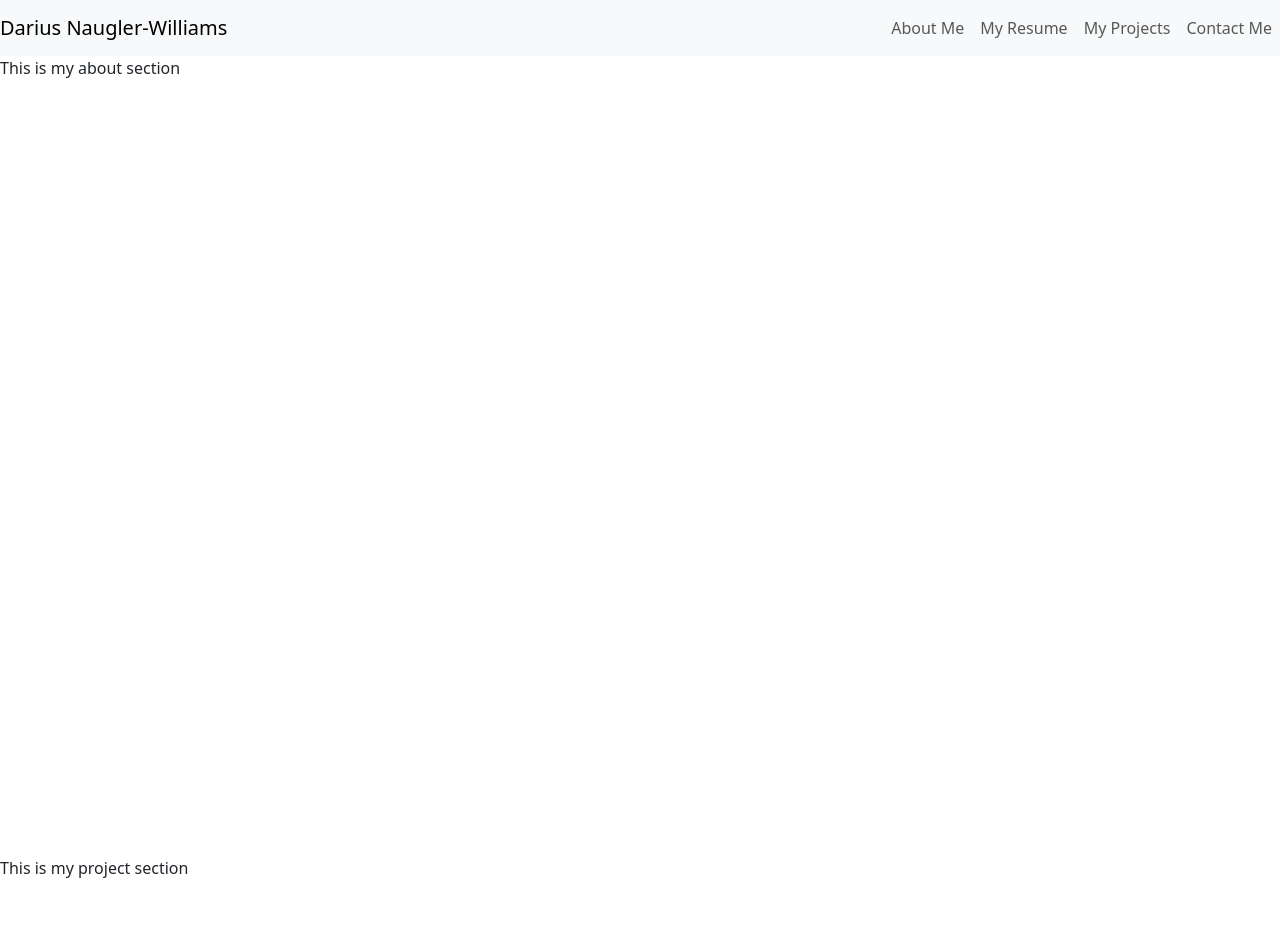
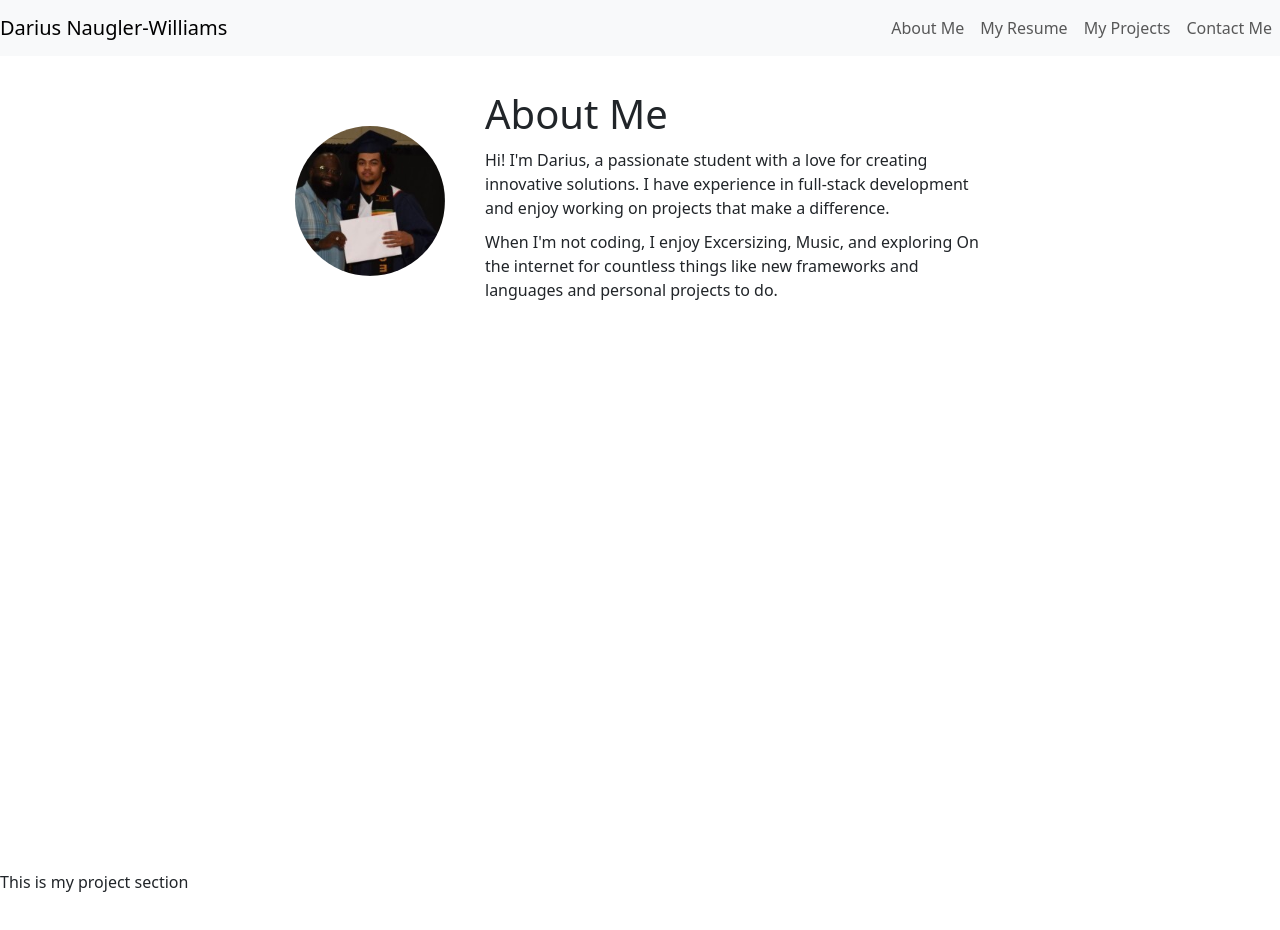
Before and after one commit to DariusNauglerWilliams/Darius-Naugler-Williams-Portfolio, a React (Vite) app in the folder dnw-portfolio/: page / in a window 1280 px wide. Shown: the top 930 px of the page. Built offline with nearby package versions, Linux system fonts and the light colour scheme.

Commit message:
about me

```diff
--- a/dnw-portfolio/src/About.jsx
+++ b/dnw-portfolio/src/About.jsx
@@ -6,8 +6,25 @@ function About() {
     <section id="about" style={{ height: "100vh" }}>
 
 
-
- <p>This is my about section</p>
+<div className="about-me-container">
+        <img
+          src="public/profile.jpg"
+          alt="Profile"
+          className="profile-pic"
+        />
+        <div className="about-me-text">
+          <h1>About Me</h1>
+          <p>
+            Hi! I'm Darius, a passionate student with a love for creating
+            innovative solutions. I have experience in full-stack development and enjoy
+            working on projects that make a difference.
+          </p>
+          <p>
+            When I'm not coding, I enjoy Excersizing, Music, and exploring
+            On the internet for countless things like new frameworks and languages and personal projects to do.
+          </p>
+        </div>
+      </div>
 
 
 
--- a/dnw-portfolio/src/CustomNavbar.jsx
+++ b/dnw-portfolio/src/CustomNavbar.jsx
@@ -2,7 +2,7 @@ import { Navbar, Nav } from 'react-bootstrap';
 
 function CustomNavbar() {
   return (
-    <Navbar bg="light" expand="lg">
+    <Navbar bg="light" expand="lg" fixed="top">
       <Navbar.Brand href="#">Darius Naugler-Williams</Navbar.Brand>
 
       <Navbar.Toggle />
--- a/dnw-portfolio/src/index.css
+++ b/dnw-portfolio/src/index.css
@@ -2,7 +2,48 @@
 @tailwind components;
 @tailwind utilities;
 
+/* Custom styles can be added here */
 
-html {
-  scroll-behavior: smooth;
+
+
+/* For example, to add padding to the top of the body to account for a fixed navbar: */
+body {
+  padding-top: 70px;
 }
+
+
+
+
+/* About me CSS */
+/* About section layout */
+.about-me-container {
+  display: flex;
+  align-items: center;
+  justify-content: center;
+  gap: 40px;
+  max-width: 900px;
+  margin: 0 auto;
+  padding: 20px;
+}
+
+/* Profile image */
+.profile-pic {
+  width: 150px;
+  height: 150px;
+  border-radius: 50%;
+  object-fit: cover;
+}
+
+/* Text section */
+.about-me-text {
+  max-width: 500px;
+}
+
+.about-me-text h1 {
+  margin-bottom: 10px;
+}
+
+.about-me-text p {
+  margin-bottom: 10px;
+  line-height: 1.5;
+}
```
Also changed, not shown: dnw-portfolio/public/profile.jpg (added).
